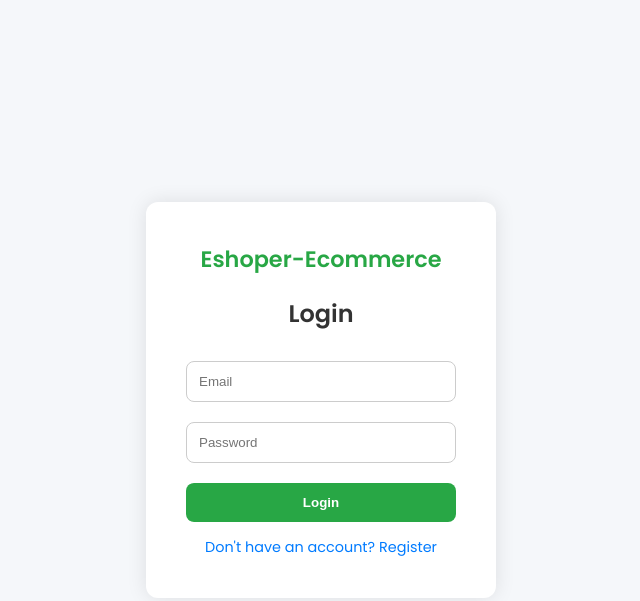
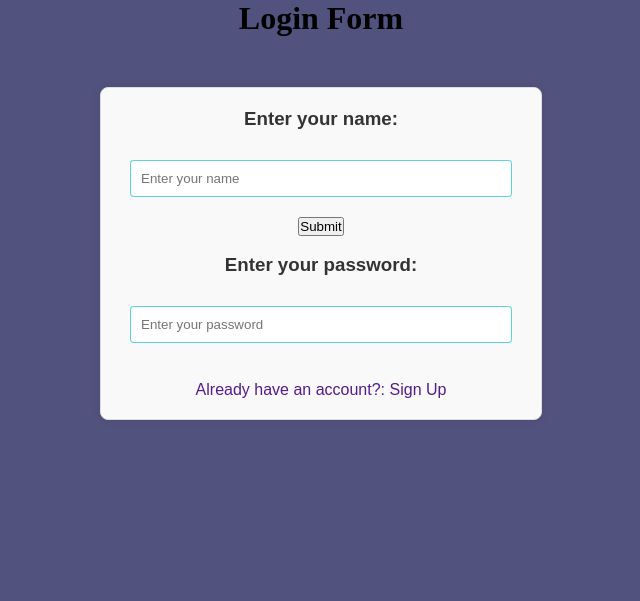
Before and after one commit to mubilal349/HTML-CSS-PROJECT, a plain HTML site: page login.html in a window 1280 px wide. Shown: the whole page, without its empty margins (319-959 px from the left). Drawn offline with Linux system fonts and the light colour scheme.

Commit message:
Add files via upload
login form with normal script

```diff
--- a/login.html
+++ b/login.html
@@ -1,103 +1,105 @@
 <!DOCTYPE html>
 <html lang="en">
+
 <head>
-  <meta charset="UTF-8" />
-  <meta name="viewport" content="width=device-width, initial-scale=1.0"/>
-  <title>Eshoper-Rcommerce | Login & Register</title>
-  <link href="https://fonts.googleapis.com/css2?family=Poppins:wght@400;600&display=swap" rel="stylesheet"/>
+    <meta charset="UTF-8">
+    <meta name="viewport" content="width=device-width, initial-scale=1.0">
+    <title>Login-Form</title>
     <style>
+        body {
+            box-sizing: border-box;
+            background-color: rgb(82, 82, 126);
+        }
+
         * {
-      margin: 0; padding: 0; box-sizing: border-box;
+            margin: 0;
+            padding: 0;
         }
-    body {
-      font-family: 'Poppins', sans-serif;
-      background: #f5f7fa;
-      display: flex; justify-content: center; align-items: center;
-      height: 100vh;
+
+        h1 {
+            text-align: center;
         }
-    .form-container {
-      background: #fff;
-      padding: 40px;
-      border-radius: 12px;
-      box-shadow: 0 0 20px rgba(0,0,0,0.1);
-      width: 350px;
+
+        .form h3 {
             text-align: center;
-      transition: all 0.4s ease;
-    }
-    h2 {
-      margin-bottom: 20px;
+            margin-bottom: 30px;
             color: #333;
         }
-    input {
-      width: 100%;
-      padding: 12px;
-      margin: 10px 0;
-      border: 1px solid #ccc;
+
+        form {
+            text-align: center;
+            max-width: 400px;
+            margin: 50px auto;
+            padding: 20px;
+            background-color: #f9f9f9;
+            border: 1px solid #ddd;
             border-radius: 8px;
+            box-shadow: 0 0 10px rgba(0, 0, 0, 0.1);
+            font-family: Arial, sans-serif;
         }
-    button {
-      width: 100%;
-      padding: 12px;
-      margin-top: 10px;
-      background-color: #28a745;
-      color: #fff;
-      border: none;
-      border-radius: 8px;
-      font-weight: 600;
-      cursor: pointer;
+
+        .form input[type='text'],
+        .form input[type='password'] {
+            width: 90%;
+            padding: 10px;
+            margin-bottom: 20px;
+            border: 1px solid #3ccc;
+            border-radius: 4px;
         }
-    button:hover {
-      background-color: #218838;
-    }
-    .toggle-link {
-      margin-top: 15px;
-      display: block;
-      color: #007bff;
-      cursor: pointer;
-      font-size: 0.9em;
-    }
-    .hidden {
-      display: none;
-    }
-    .branding {
-      margin-bottom: 20px;
-      font-size: 1.4em;
-      font-weight: bold;
-      color: #28a745;
+
+        .form a {
+            text-decoration: none;
+
         }
     </style>
 </head>
+
 <body>
-
-<div class="form-container" id="loginForm">
-  <div class="branding">Eshoper-Ecommerce</div>
-  <h2>Login</h2>
+    <h1>Login Form</h1>
     <form>
-    <input type="email" placeholder="Email" required />
-    <input type="password" placeholder="Password" required />
-    <button type="submit">Login</button>
-    <span class="toggle-link" onclick="toggleForm()">Don't have an account? Register</span>
+        <div class="form">
+            <h3 class="name">Enter your name:</h3>
+            <input type="text" placeholder="Enter your name" name="name" id="Input">
+            <button onclick="SendName()">Submit</button>
+            <p id="Response"></p>
+            <br>
+            <h3 class="name">Enter your password:</h3>
+            <input type="password" placeholder="Enter your password" name="password"><br><br>
+            <a href="" id="already">Already have an account?:</a>
+            <a href="" id="sign">Sign Up</a>
+        </div>
     </form>
-</div>
-
-<div class="form-container hidden" id="registerForm">
-  <div class="branding">Eshoper-Ecommerce</div>
-  <h2>Register</h2>
-  <form>
-    <input type="text" placeholder="Full Name" required />
-    <input type="email" placeholder="Email" required />
-    <input type="password" placeholder="Password" required />
-    <button type="submit">Register</button>
-    <span class="toggle-link" onclick="toggleForm()">Already have an account? Login</span>
-  </form>
-</div>
 
     <script>
-  function toggleForm() {
-    document.getElementById("loginForm").classList.toggle("hidden");
-    document.getElementById("registerForm").classList.toggle("hidden");
+        // Anchor tag to applying script
+
+
+            document.getElementById("already").addEventListener("click", function(event) {
+                event.preventDefault(); // Prevents the link from navigating
+            document.body.style.backgroundColor = "#a0a0a0"; // Change to any color you want
+  });
+
+  const sign = document.getElementById("sign");
+  sign.addEventListener("click",function(event){
+    event.preventDefault();
+    document.body.style.color = "#bcda00";
+    document.body.style.backgroundColor = "#f0f0f0"
+  })
+
+
+
+    async function SendName(){
+    const Name = document.getElementById('Input').value;
+    const Response = await fetch("http://localhost:3000/send",{
+    method :'POST',
+    headers : {'Content-Type' : 'application/json'},
+    body : JSON.stringify({Name})
+    });
+    const Data = await Response.json();
+    document.getElementById('Response').innerText = Data.message;
+
     }
     </script>
+</body>
 
-</body>
 </html>
```
Lines whose indentation alone changed are shown as unchanged.
